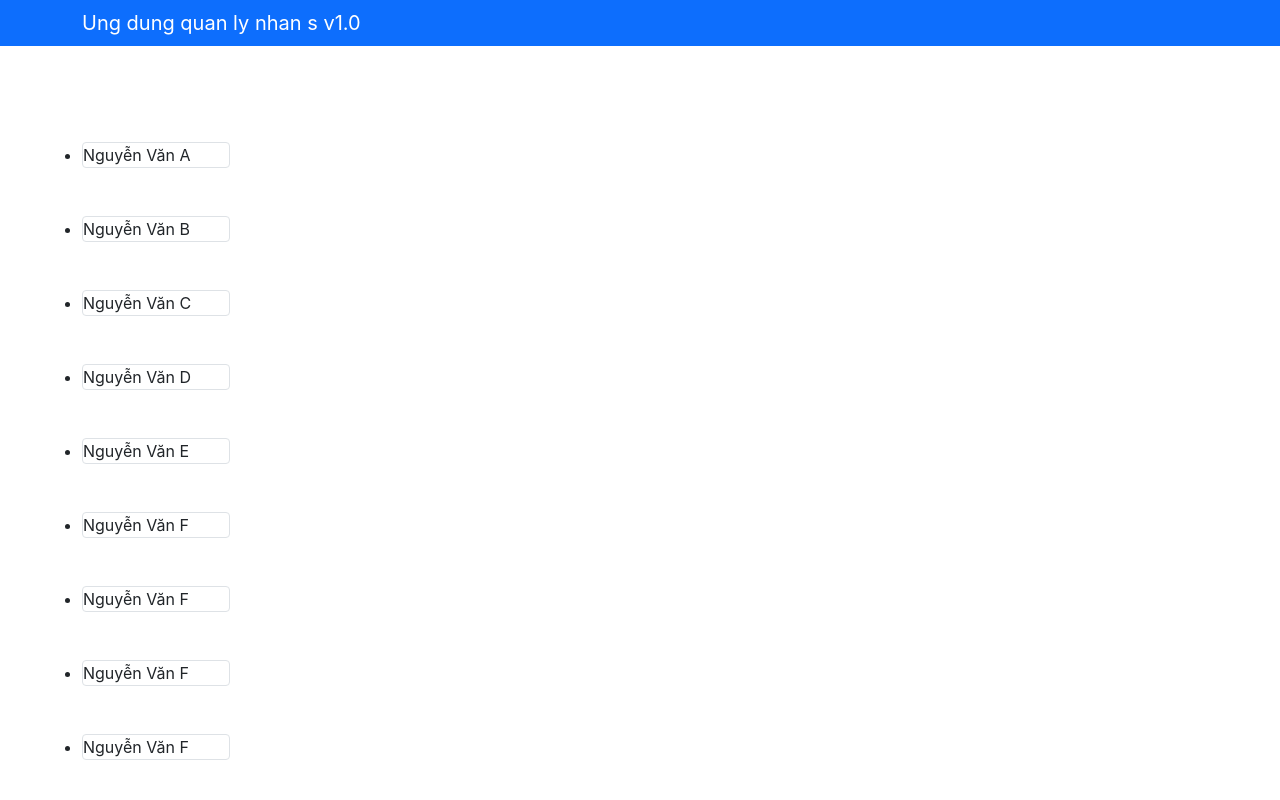
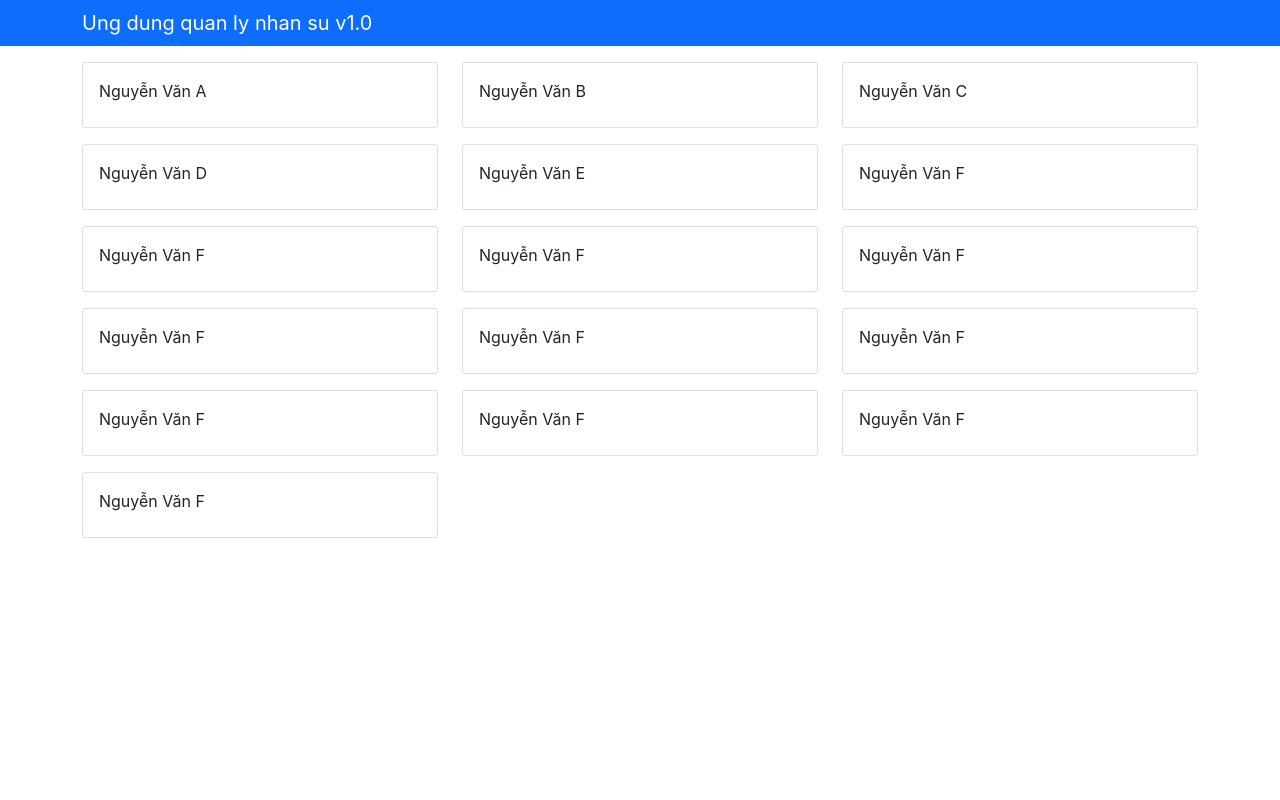
Before and after one commit to Honghan666/FUNiXReactJSASM, a React (Create React App) app: page / in a window 1280 px wide. Shown: the top 800 px of the page. Built offline with nearby package versions, Linux system fonts and the light colour scheme.

Commit message:
code updated

```diff
--- a/src/App.js
+++ b/src/App.js
@@ -1,9 +1,8 @@
-import React, { Component} from 'react';
+import React, {Component} from 'react';
 import './App.css';
 import { Navbar, NavbarBrand } from 'reactstrap';
 import StaffList from './components/StaffListComponent';
-import { STAFFS} from './components/staffs'
-import 'bootstrap/dist/css/bootstrap.min.css';
+import {STAFFS} from './components/staffs';
 
 class App extends Component {
   constructor(props) {
@@ -13,12 +12,14 @@ class App extends Component {
     }
   }
 
+
+
   render() {
     return (
       <div>
         <Navbar dark color='primary'>
           <div className='container'>
-            <NavbarBrand href='/'>Ung dung quan ly nhan s v1.0</NavbarBrand>
+            <NavbarBrand href='/'>Ung dung quan ly nhan su v1.0</NavbarBrand>
           </div>
         </Navbar>
         <StaffList staffs={this.state.staffs} />
--- a/src/components/StaffListComponent.js
+++ b/src/components/StaffListComponent.js
@@ -1,198 +1,72 @@
 import React, { Component } from 'react';
+import { Card, CardImg, CardTitle, CardBody, CardText } from 'reactstrap';
+import dateFormat from 'dateformat';
 
 class StaffList extends Component {
     constructor(props) {
         super(props);
-
         this.state = {
-            staffs: [
-                {
-                    id: 0,
-                    name: "Nguyễn Văn A",
-                    doB: "1999-01-01T08:59:00.000Z",
-                    salaryScale: 1.1,
-                    startDate: "2019-04-30T08:59:00.000Z",
-                    annualLeave: 1,
-                    overTime: 1,
-                    image: '/assets/images/alberto.png',
-                },
-                {
-                    id: 1,
-                    name: "Nguyễn Văn B",
-                    doB: "2000-01-01T08:59:00.000Z",
-                    salaryScale: 1.2,
-                    startDate: "2019-04-30T08:59:00.000Z",
-                    annualLeave: 2,
-                    overTime: 3,
-                    image: '/assets/images/alberto.png',
-                },
-                {
-                    id: 2,
-                    name: "Nguyễn Văn C",
-                    doB: "2001-01-01T08:59:00.000Z",
-                    salaryScale: 1,
-                    startDate: "2019-04-30T08:59:00.000Z",
-                    annualLeave: 4,
-                    overTime: 5,
-                    image: '/assets/images/alberto.png',
-                },
-                {
-                    id: 3,
-                    name: "Nguyễn Văn D",
-                    doB: "2002-01-01T08:59:00.000Z",
-                    salaryScale: 1,
-                    startDate: "2019-04-30T08:59:00.000Z",
-                    annualLeave: 6,
-                    overTime: 7,
-                    image: '/assets/images/alberto.png',
-                },
-                {
-                    id: 4,
-                    name: "Nguyễn Văn E",
-                    doB: "1999-01-01T08:59:00.000Z",
-                    salaryScale: 1,
-                    startDate: "2019-04-30T08:59:00.000Z",
-                    annualLeave: 8,
-                    overTime: 1,
-                    image: '/assets/images/alberto.png',
-                },
-                {
-                    id: 5,
-                    name: "Nguyễn Văn F",
-                    doB: "2003-01-01T08:59:00.000Z",
-                    salaryScale: 1,
-                    startDate: "2019-04-30T08:59:00.000Z",
-                    annualLeave: 9,
-                    overTime: 10,
-                    image: '/assets/images/alberto.png',
-                },
-                {
-                    id: 6,
-                    name: "Nguyễn Văn F",
-                    doB: "2003-01-01T08:59:00.000Z",
-                    salaryScale: 1,
-                    startDate: "2019-04-30T08:59:00.000Z",
-                    annualLeave: 9,
-                    overTime: 10,
-                    image: '/assets/images/alberto.png',
-                },
-                {
-                    id: 7,
-                    name: "Nguyễn Văn F",
-                    doB: "2003-01-01T08:59:00.000Z",
-                    salaryScale: 1,
-                    startDate: "2019-04-30T08:59:00.000Z",
-                    annualLeave: 9,
-                    overTime: 10,
-                    image: '/assets/images/alberto.png',
-                },
-                {
-                    id: 8,
-                    name: "Nguyễn Văn F",
-                    doB: "2003-01-01T08:59:00.000Z",
-                    salaryScale: 1,
-                    startDate: "2019-04-30T08:59:00.000Z",
-                    annualLeave: 9,
-                    overTime: 10,
-                    image: '/assets/images/alberto.png',
-                },
-                {
-                    id: 9,
-                    name: "Nguyễn Văn F",
-                    doB: "2003-01-01T08:59:00.000Z",
-                    salaryScale: 1,
-                    startDate: "2019-04-30T08:59:00.000Z",
-                    annualLeave: 9,
-                    overTime: 10,
-                    image: '/assets/images/alberto.png',
-                },
-                {
-                    id: 10,
-                    name: "Nguyễn Văn F",
-                    doB: "2003-01-01T08:59:00.000Z",
-                    salaryScale: 1,
-                    startDate: "2019-04-30T08:59:00.000Z",
-                    annualLeave: 9,
-                    overTime: 10,
-                    image: '/assets/images/alberto.png',
-                },
-                {
-                    id: 11,
-                    name: "Nguyễn Văn F",
-                    doB: "2003-01-01T08:59:00.000Z",
-                    salaryScale: 1,
-                    startDate: "2019-04-30T08:59:00.000Z",
-                    annualLeave: 9,
-                    overTime: 10,
-                    image: '/assets/images/alberto.png',
-                },
-                {
-                    id: 12,
-                    name: "Nguyễn Văn F",
-                    doB: "2003-01-01T08:59:00.000Z",
-                    salaryScale: 1,
-                    startDate: "2019-04-30T08:59:00.000Z",
-                    annualLeave: 9,
-                    overTime: 10,
-                    image: '/assets/images/alberto.png',
-                },
-                {
-                    id: 13,
-                    name: "Nguyễn Văn F",
-                    doB: "2003-01-01T08:59:00.000Z",
-                    salaryScale: 1,
-                    startDate: "2019-04-30T08:59:00.000Z",
-                    annualLeave: 9,
-                    overTime: 10,
-                    image: '/assets/images/alberto.png',
-                },
-                {
-                    id: 14,
-                    name: "Nguyễn Văn F",
-                    doB: "2003-01-01T08:59:00.000Z",
-                    salaryScale: 1,
-                    startDate: "2019-04-30T08:59:00.000Z",
-                    annualLeave: 9,
-                    overTime: 10,
-                    image: '/assets/images/alberto.png',
-                },
-                {
-                    id: 15,
-                    name: "Nguyễn Văn F",
-                    doB: "2003-01-01T08:59:00.000Z",
-                    salaryScale: 1,
-                    startDate: "2019-04-30T08:59:00.000Z",
-                    annualLeave: 9,
-                    overTime: 10,
-                    image: '/assets/images/alberto.png',
-                }
-            ]
-        }
-        this.sayHello = this.sayHello.bind(this);
+            onSelectedStaff: null
+        };
     }
 
-    sayHello(data) {
-        alert('hi')
+    onStaffClick(staff) {
+        this.setState({
+            onSelectedStaff: staff
+        });
+    }
+
+    renderStaff(staff) {
+        if( staff != null) {
+            return (
+                <div className='col-12'>
+                    <Card>
+                        <CardImg width="100%" src={staff.image} alt={staff.name} />
+                        <CardBody>
+                            <CardTitle>Họ và Tên: {staff.name}</CardTitle>
+                            <CardText>
+                                Ngày sinh: {dateFormat(staff.doB, "dd/mm/yyyy")}
+                            </CardText>
+                            <CardText>
+                                Ngày vào công ty: {dateFormat(staff.startDate, "dd/mm/yyyy")}
+                            </CardText>
+                            <CardText>Phòng ban: {staff.department.name}</CardText>
+                            <CardText>Số ngày nghỉ còn lại: {staff.annualLeave}</CardText>
+                            <CardText>Số ngày đã làm thêm: {staff.overTime}</CardText>
+                        </CardBody>
+                    </Card>
+                </div>
+            );
+        }
+        else {
+            return <div></div>;
+        }
     }
 
 
 
     render() {
-        let menustaff = this.state.staffs.map((staff) => {
+        console.log(this.props.staffs)
+        const menustaff = this.props.staffs.map((staff) => {
             return (
-                    <li id='list' className='col-12 col-md-5 mt-5 border rounded'>{staff.name}</li>
+                    <div className='col-12 col-md-6 col-lg-4 mt-3'>
+                        <Card key={staff.id} onClick={() => this.onStaffClick(staff)}>
+                            <CardBody>
+                                <CardTitle>{staff.name}</CardTitle>
+                            </CardBody>
+                        </Card>
+                    </div>
             );
         });
         return (
             <div className='container'>
-                <div className='row'>
-                        <ul className='col-12 col-md-6 col-lg-4 mt-3 mt-5'>{menustaff}</ul>
+                <div className='row'>{menustaff}</div>
+                <div className='row mt-3'>
+                    {this.renderStaff(this.state.onSelectedStaff)}
                 </div>
             </div>
         );
     }
-
-
 }
 
 export default StaffList;
```
